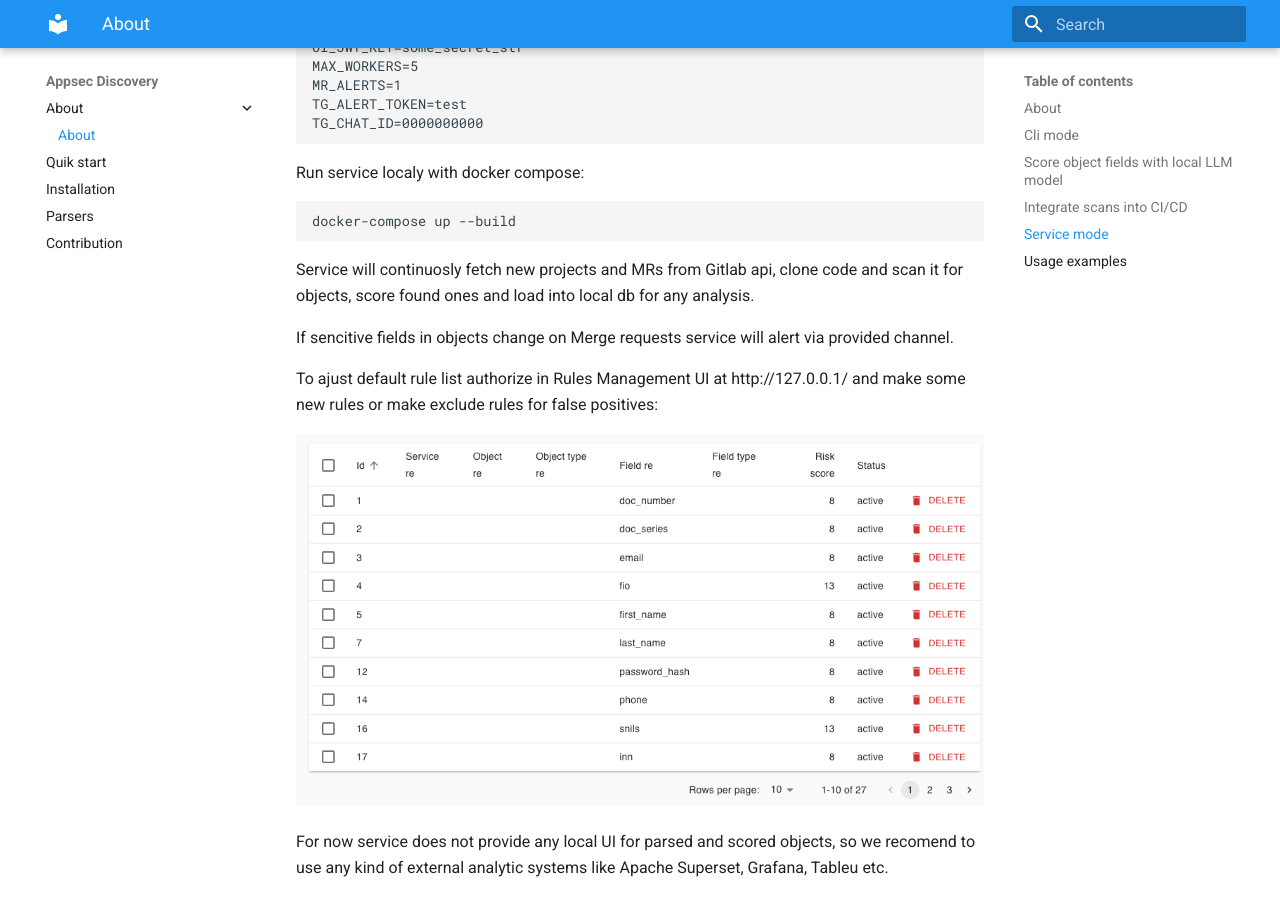
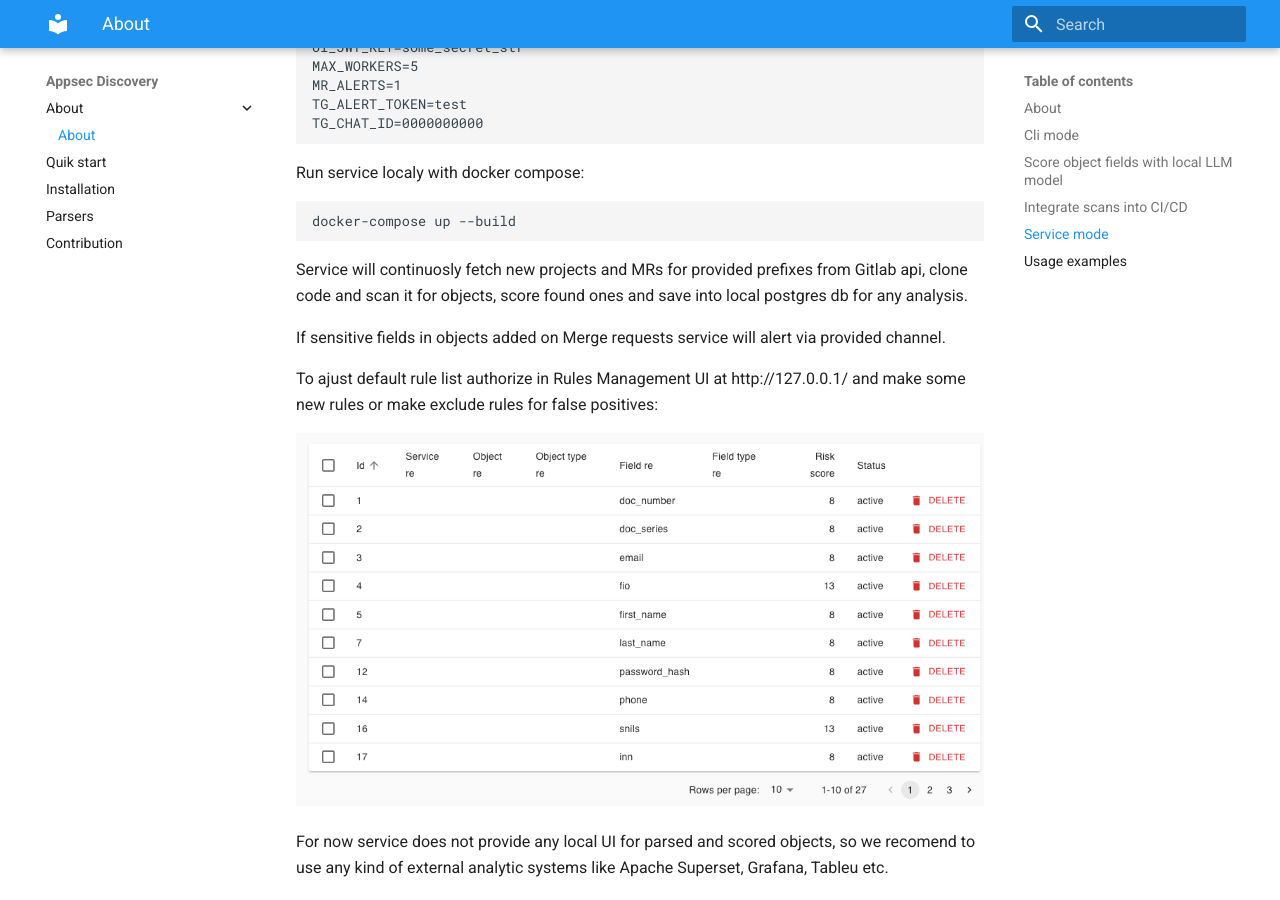
Before and after one commit to dmarushkin/appsec-discovery, an MkDocs documentation site: the page built from docs/about.md, in a window 1280 px wide and 900 px high, scrolled down 5856 px. Built offline with MkDocs 1.6.1 and Material for MkDocs 9.7.7, drawn with Linux system fonts in a browser that asks for light colours.

Commit message:
New md docs struct

````diff
--- a/docs/about.md
+++ b/docs/about.md
@@ -258,9 +258,9 @@ Run service localy with docker compose:
 docker-compose up --build
 ```
 
-Service will continuosly fetch new projects and MRs from Gitlab api, clone code and scan it for objects, score found ones and load into local db for any analysis.
+Service will continuosly fetch new projects and MRs for provided prefixes from Gitlab api, clone code and scan it for objects, score found ones and save into local postgres db for any analysis.
 
-If sencitive fields in objects change on Merge requests service will alert via provided channel.
+If sensitive fields in objects added on Merge requests service will alert via provided channel.
 
 To ajust default rule list authorize in Rules Management UI at http://127.0.0.1/ and make some new rules or make exclude rules for false positives:
 
````
Also changed, not shown: README.md (+2 -2 lines).
